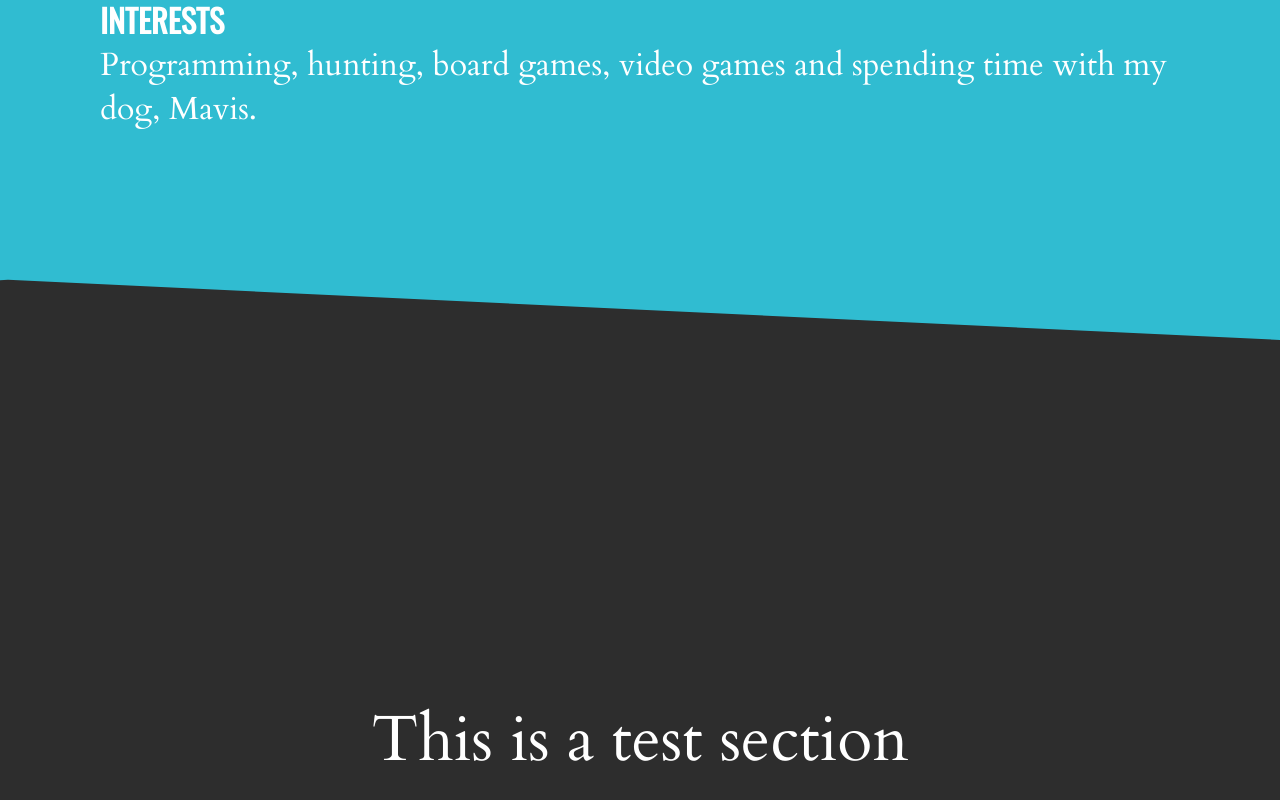
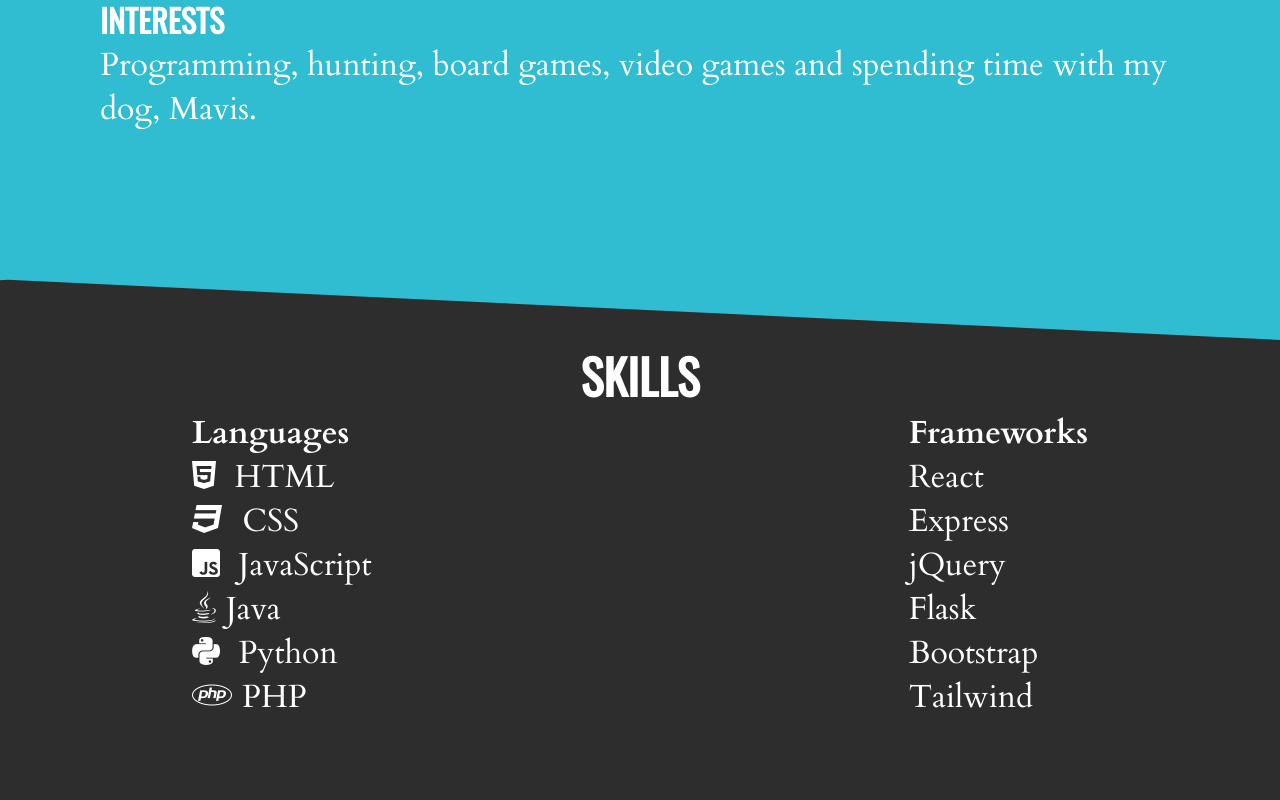
Before and after one commit to ttrosvig/portfolio-website, a React (Create React App) app: page / in a window 1280 px wide. Shown: the part 1260-2060 px from the top of the page. Built offline with nearby package versions, Linux system fonts and the light colour scheme.

Commit message:
added some content to the skills section

```diff
--- a/src/components/AboutMe.js
+++ b/src/components/AboutMe.js
@@ -2,7 +2,7 @@
 
 const AboutMe = () => {
 	return (
-		<div className="AboutMe container">
+		<section className="AboutMe container">
 			<h2> A Little Bit About Me...</h2>
 
 			<div className="AboutMe-text-container">
@@ -18,12 +18,12 @@
 				<p>Programming, hunting, board games, video games and spending time with my dog, Mavis.</p>
 			</div>
 
-			<div class="custom-shape-divider-bottom-1614964376">
+			<div className="custom-shape-divider-bottom-1614964376">
 				<svg data-name="Layer 1" xmlns="http://www.w3.org/2000/svg" viewBox="0 0 1200 120" preserveAspectRatio="none">
-					<path d="M1200 0L0 0 598.97 114.72 1200 0z" class="shape-fill" />
+					<path d="M1200 0L0 0 598.97 114.72 1200 0z" className="shape-fill" />
 				</svg>
 			</div>
-		</div>
+		</section>
 	);
 };
 
--- a/src/components/Main.js
+++ b/src/components/Main.js
@@ -3,8 +3,8 @@
 
 const Main = () => {
 	return (
-		<div className="Main container">
-			<div className="Main-media">
+		<main className="Main container">
+			<nav className="Main-media">
 				<a href="#">
 					<i className="fab fa-linkedin" />
 				</a>
@@ -12,11 +12,11 @@
 				<a href="#">
 					<i className="fab fa-github" />
 				</a>
-			</div>
+			</nav>
 
-			<div class="custom-shape-divider-top-1614963905">
+			<div className="custom-shape-divider-top-1614963905">
 				<svg data-name="Layer 1" xmlns="http://www.w3.org/2000/svg" viewBox="0 0 1200 120" preserveAspectRatio="none">
-					<path d="M1200 0L0 0 598.97 114.72 1200 0z" class="shape-fill" />
+					<path d="M1200 0L0 0 598.97 114.72 1200 0z" className="shape-fill" />
 				</svg>
 			</div>
 
@@ -27,12 +27,12 @@
 				<p className="Main-p">Web Developer / Frontend Software Engineer</p>
 			</div>
 
-			<div class="custom-shape-divider-bottom-1614964198">
+			<div className="custom-shape-divider-bottom-1614964198">
 				<svg data-name="Layer 1" xmlns="http://www.w3.org/2000/svg" viewBox="0 0 1200 120" preserveAspectRatio="none">
-					<path d="M1200 0L0 0 598.97 114.72 1200 0z" class="shape-fill" />
+					<path d="M1200 0L0 0 598.97 114.72 1200 0z" className="shape-fill" />
 				</svg>
 			</div>
-		</div>
+		</main>
 	);
 };
 
--- a/src/components/Skills.js
+++ b/src/components/Skills.js
@@ -2,9 +2,45 @@
 
 const Skills = () => {
 	return (
-		<div className="Skills container">
-			<p className="text-container">This is a test section</p>
-		</div>
+		<section className="Skills">
+			<h2 style={{ textAlign: 'center' }}>Skills</h2>
+
+			<div className="col-container">
+				<ul>
+					<b>Languages</b>
+					<li>
+						<i className="fab fa-html5" /> HTML
+					</li>
+					<li>
+						<i className="fab fa-css3" /> CSS
+					</li>
+					<li>
+						<i className="fab fa-js-square" /> JavaScript
+					</li>
+					<li>
+						<i className="fab fa-java" />
+						Java
+					</li>
+					<li>
+						<i className="fab fa-python" /> Python
+					</li>
+					<li>
+						<i className="fab fa-php" />
+						PHP
+					</li>
+				</ul>
+
+				<ul>
+					<b>Frameworks</b>
+					<li>React</li>
+					<li>Express</li>
+					<li>jQuery</li>
+					<li>Flask</li>
+					<li>Bootstrap</li>
+					<li>Tailwind</li>
+				</ul>
+			</div>
+		</section>
 	);
 };
 
--- a/src/styles/App.css
+++ b/src/styles/App.css
@@ -14,6 +14,7 @@
 
 body {
 	font-family: 'Cardo', serif;
+	background-color: #30bcd1;
 }
 
 h1,
--- a/src/styles/Skills.css
+++ b/src/styles/Skills.css
@@ -3,17 +3,23 @@
 	min-width: 100vw;
 	background-color: #2d2d2d;
 	color: white;
+	font-size: 2rem;
 }
 
-.container {
+.col-container {
 	display: flex;
-	flex-direction: column;
-	justify-content: center;
+	flex-direction: row;
+	justify-content: space-between;
 	align-items: center;
+	margin: 0 15%;
 }
 
-.text-container {
-	font-size: 4em;
+.Skills ul {
+	list-style-type: none;
+}
+
+ul i {
+	margin-right: 10px;
 }
 
 @media screen and (max-width: 650px) {
```
